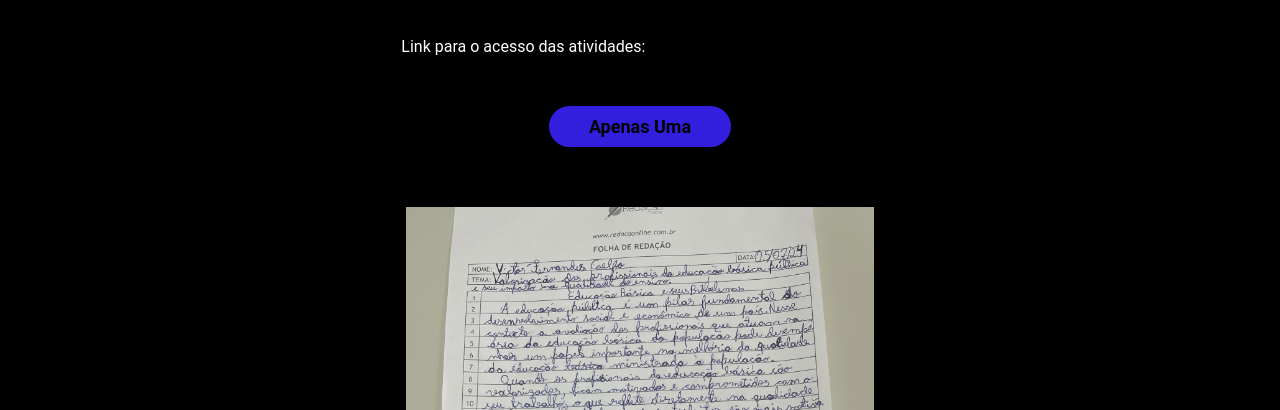
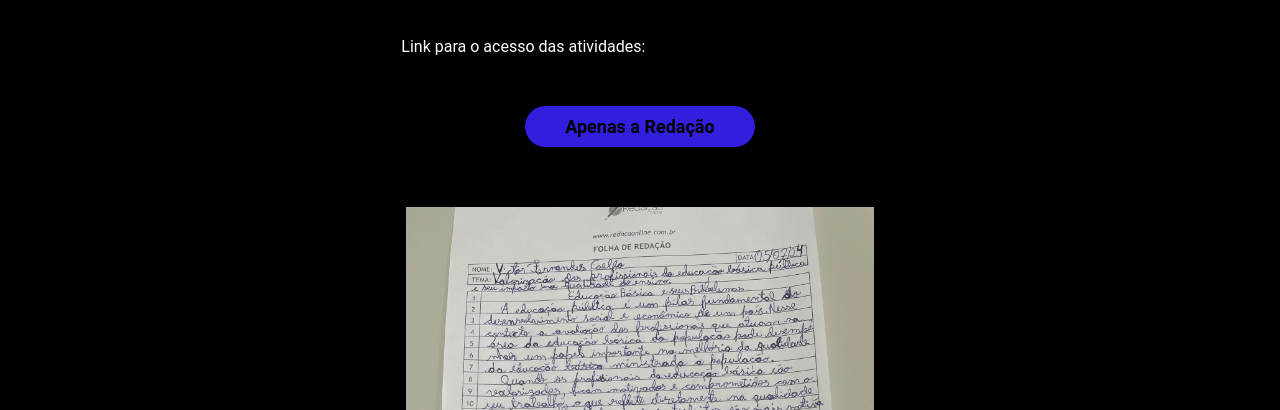
Before and after one commit to Vg077/portfolio, a plain HTML site: page linguagens2.html in a window 1280 px wide. Shown: the part 390-800 px from the top of the page. Drawn offline with Linux system fonts and the light colour scheme.

Commit message:
Update linguagens2.html

```diff
--- a/linguagens2.html
+++ b/linguagens2.html
@@ -55,7 +55,7 @@
 
                         <div class="btn-trimestre">
                             <a href="#">
-                                <button>Apenas Uma</button>
+                                <button>Apenas a Redação</button>
                             </a>
                         </div>
                     </div> <!-- txt-topo-site -->
```
